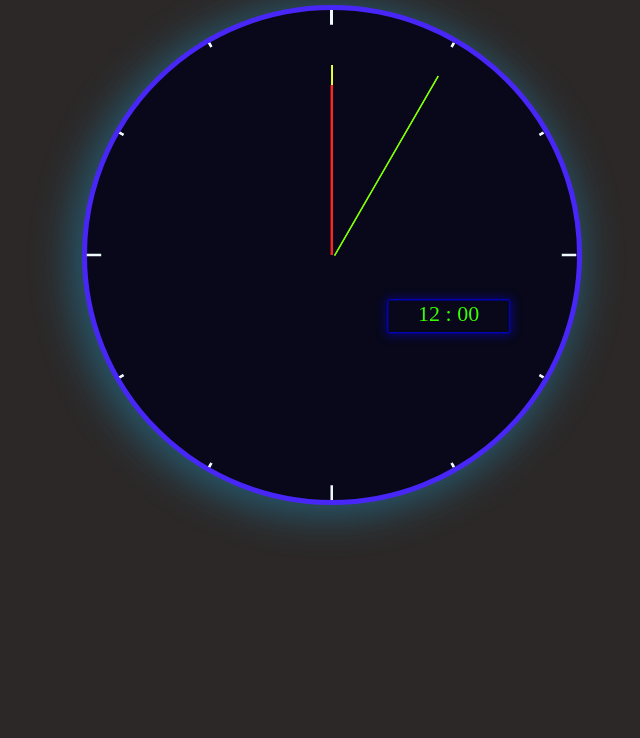
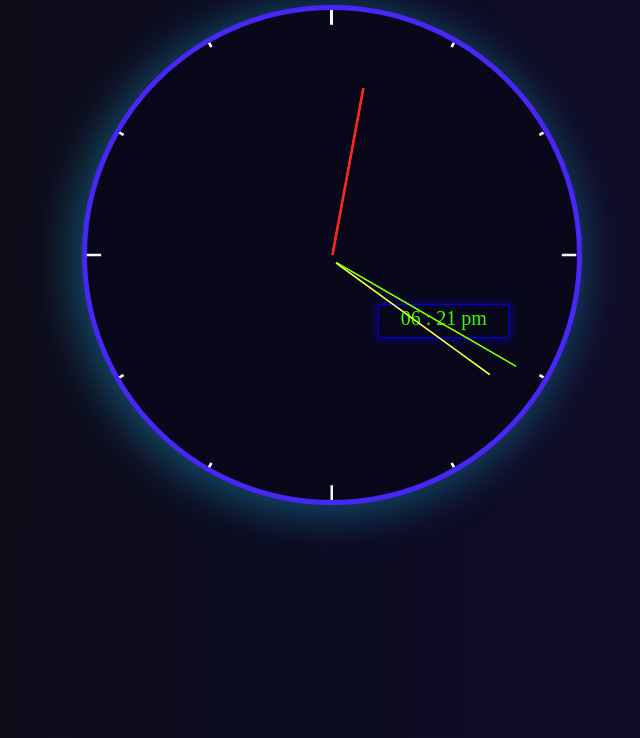
Before and after one commit to SLprogramming/Clock, a plain HTML site: page index.html in a window 1280 px wide. Shown: the part 62-800 px from the top of the page, without its empty margins (308-948 px from the left). Drawn offline with Linux system fonts and the light colour scheme.

Commit message:
work with realTime

```diff
--- a/index.html
+++ b/index.html
@@ -5,10 +5,10 @@
     <meta http-equiv="X-UA-Compatible" content="IE=edge" />
     <meta name="viewport" content="width=device-width, initial-scale=1.0" />
     <link rel="stylesheet" href="style.css" />
-    <title>Document</title>
+    <title>realtimeclock</title>
   </head>
   <body>
-    <h1>Clock</h1>
+    <h1>RealTime Clock</h1>
     <div class="clock">
       <div class="digital">12 : 00</div>
       <div class="radius second"></div>
--- a/script.js
+++ b/script.js
@@ -3,12 +3,7 @@ const secondTag = document.querySelector(".second");
 const minuteTag = document.querySelector(".minute");
 const hourTag = document.querySelector(".hour");
 const digital = document.querySelector(".digital");
-let degForSecond = 0;
-let degForMinute = 0;
-let degForHour = 0;
-let second = 0;
-let minute = 0;
-let hour = 12;
+
 // add number Pointer
 for (i = 0; i < 12; i++) {
   const number = document.createElement("div");
@@ -20,29 +15,22 @@ for (i = 0; i < 12; i++) {
   clock.append(number);
 }
 
-const intervalId = setInterval(() => {
-  degForSecond += 6;
-  secondTag.style.transform = `rotate(${degForSecond}deg)`;
-  second += 1;
-  if (second == 60) {
-    degForMinute += 6;
-
-    second = 0;
-    minute += 1;
-    minuteTag.style.transform = `rotate(${degForMinute}deg)`;
-    if (minute % 5 == 0) {
-      degForHour += 2.5;
-      hourTag.style.transform = `rotate(${degForHour}deg)`;
-    }
-  }
-  if (minute == 60) {
-    minute = 0;
-    hour += 1;
-    if (hour > 12) {
-      hour = 1;
-    }
-  }
-  digital.innerHTML = `${hour < 10 ? `0${hour}` : hour} : ${
-    minute < 10 ? `0${minute}` : minute
-  }`;
-}, 1000);
+const realTime = () => {
+  let rtclock = new Date();
+  let degForSecond = 6;
+  let degForMinute = 6;
+  let degForHour = 0.5;
+  let second = rtclock.getSeconds();
+  let minute = rtclock.getMinutes();
+  let hour = rtclock.getHours();
+  let amPm = hour > 12 || minute > 0 ? "pm" : "am";
+  secondTag.style.transform = `rotate(${degForSecond * second}deg)`;
+  minuteTag.style.transform = `rotate(${degForMinute * minute}deg)`;
+  hourTag.style.transform = `rotate(${degForHour * minute}deg)`;
+  digital.innerHTML = `${hour >= 10 ? hour : "0" + hour} : ${
+    minute >= 10 ? minute : "0" + minute
+  } ${amPm}`;
+};
+setInterval(() => {
+  realTime();
+}, 500);
--- a/style.css
+++ b/style.css
@@ -4,7 +4,12 @@
   box-sizing: border-box;
 }
 body {
-  background-color: rgb(44, 40, 40);
+  background: linear-gradient(
+    to right,
+    rgb(16, 15, 19),
+    rgb(12, 12, 34),
+    rgb(22, 14, 46)
+  );
 }
 h1 {
   text-align: center;
@@ -29,10 +34,10 @@ h1 {
   padding: 4px;
   position: absolute;
   border-radius: 2px;
-  width: 25%;
+  width: 27%;
   height: 7%;
-  padding: 1px;
-  font-size: 22px;
+  padding: 2px;
+  font-size: 20px;
 
   left: 0;
   right: 0;
@@ -63,13 +68,11 @@ h1 {
   height: 1px;
   background-color: rgb(235, 255, 58);
   clip-path: polygon(22% 0%, 98% 0%, 98% 98%, 22% 98%);
-  transition: all 0.5s;
 }
 .hour {
   height: 3px;
   background-color: rgb(248, 39, 32);
   clip-path: polygon(30% 0%, 98% 0%, 98% 98%, 30% 98%);
-  transition: all 1s;
 }
 .number {
   position: absolute;
```
